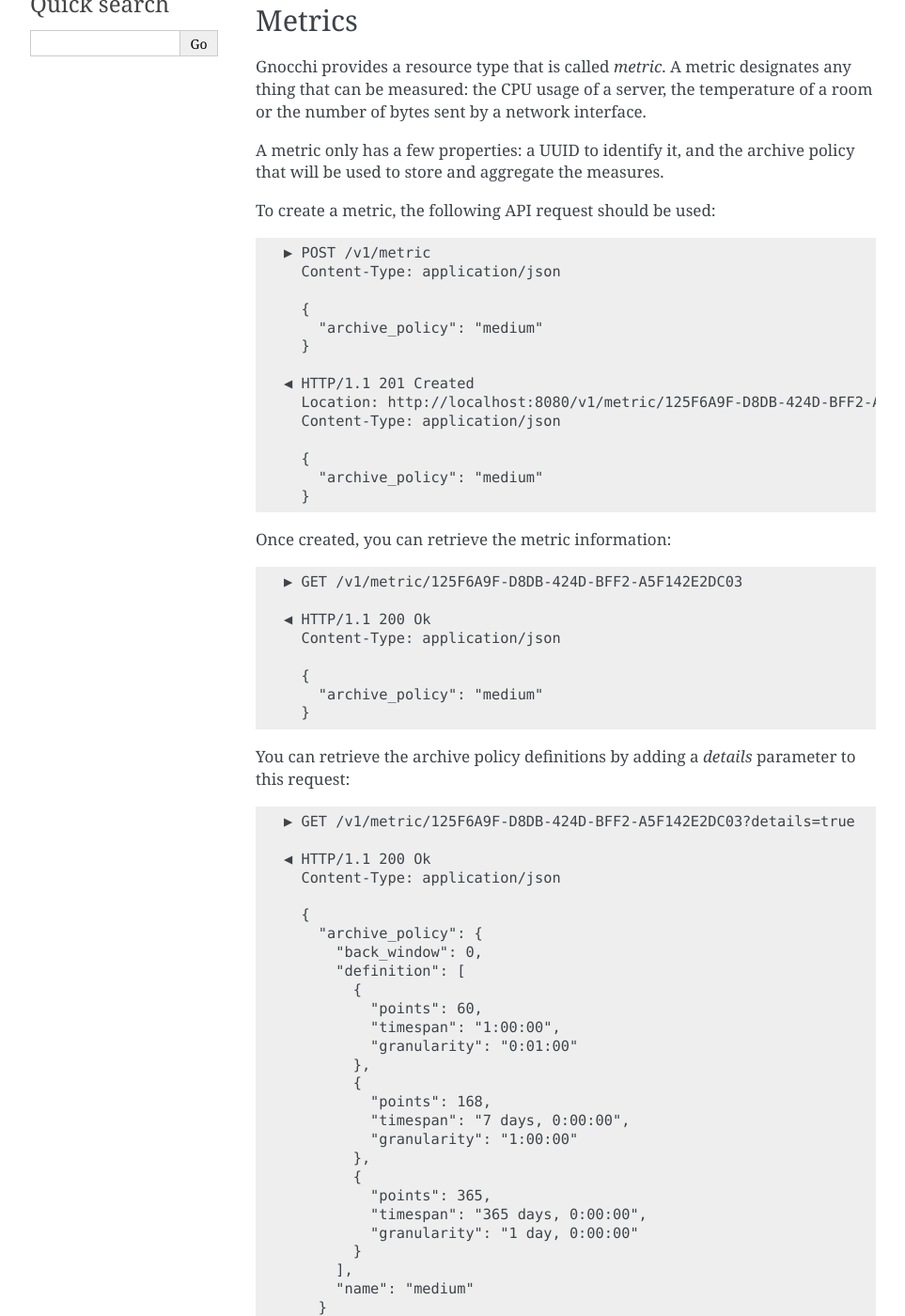
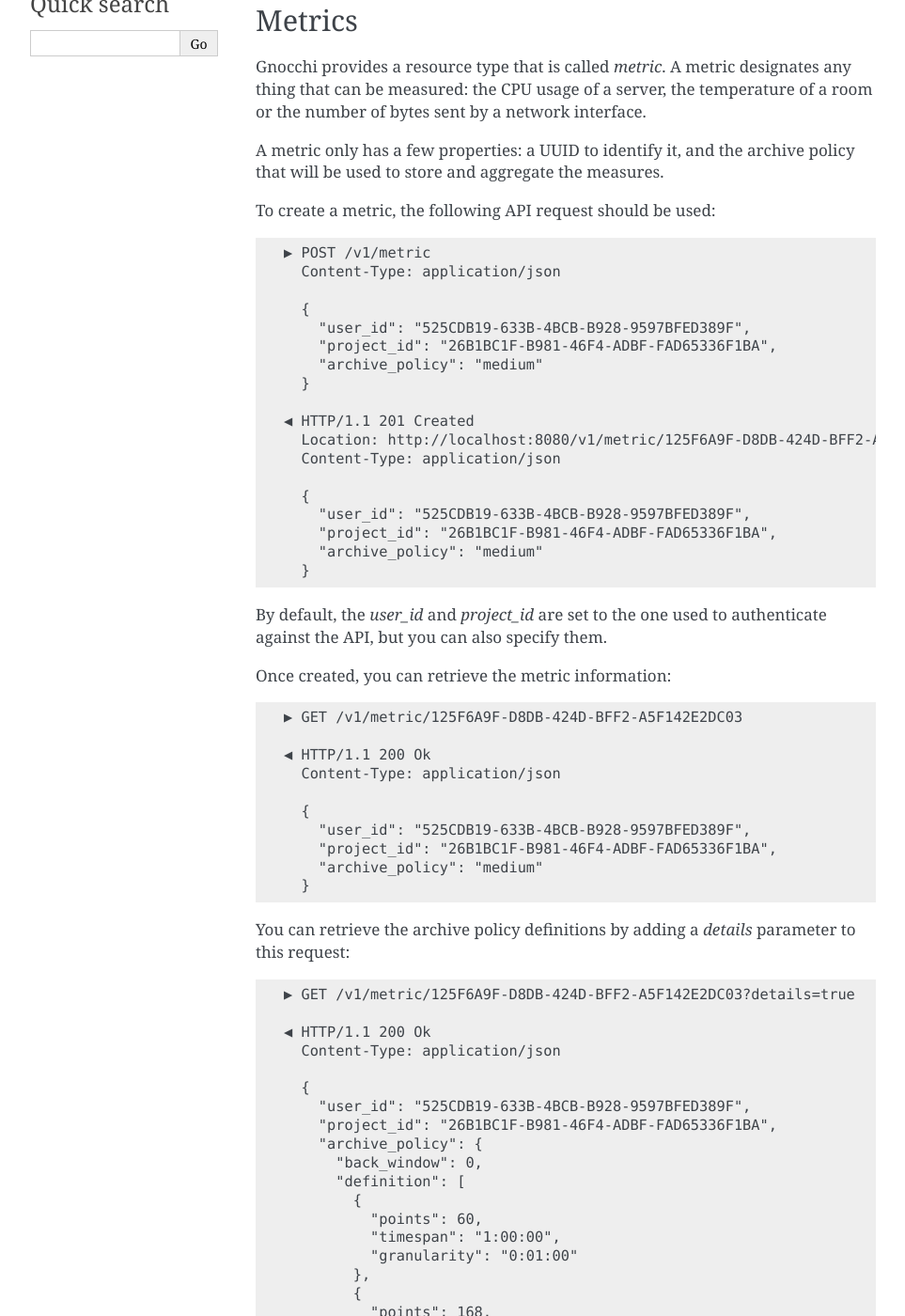
Before and after one commit to gnocchixyz/gnocchi, a Sphinx documentation site: the page built from doc/source/rest.rst, in a window 1280 px wide and 1400 px high, scrolled down 300 px. Shown: the whole window at 94% size, without its empty margins (148-1111 px from the left). Built offline with Sphinx 7.4.7, drawn with Linux system fonts in a browser that asks for light colours; the version number is read from the project's files by our own code; some of the changed text lies outside the part shown.

```diff
--- a/doc/source/rest.rst
+++ b/doc/source/rest.rst
@@ -28,6 +28,8 @@
     Content-Type: application/json
 
     {
+      "user_id": "525CDB19-633B-4BCB-B928-9597BFED389F",
+      "project_id": "26B1BC1F-B981-46F4-ADBF-FAD65336F1BA",
       "archive_policy": "medium"
     }
 
@@ -36,8 +38,14 @@
     Content-Type: application/json
 
     {
+      "user_id": "525CDB19-633B-4BCB-B928-9597BFED389F",
+      "project_id": "26B1BC1F-B981-46F4-ADBF-FAD65336F1BA",
       "archive_policy": "medium"
     }
+
+
+By default, the `user_id` and `project_id` are set to the one used to
+authenticate against the API, but you can also specify them.
 
 Once created, you can retrieve the metric information:
 
@@ -49,6 +57,8 @@
     Content-Type: application/json
 
     {
+      "user_id": "525CDB19-633B-4BCB-B928-9597BFED389F",
+      "project_id": "26B1BC1F-B981-46F4-ADBF-FAD65336F1BA",
       "archive_policy": "medium"
     }
 
@@ -63,6 +73,8 @@
     Content-Type: application/json
 
     {
+      "user_id": "525CDB19-633B-4BCB-B928-9597BFED389F",
+      "project_id": "26B1BC1F-B981-46F4-ADBF-FAD65336F1BA",
       "archive_policy": {
         "back_window": 0,
         "definition": [
@@ -97,6 +109,8 @@
     Content-Type: application/json
 
     {
+      "user_id": "525CDB19-633B-4BCB-B928-9597BFED389F",
+      "project_id": "26B1BC1F-B981-46F4-ADBF-FAD65336F1BA",
       "archive_policy": {
         "definition": [
           {
```
Also changed, not shown: 3 other files.
